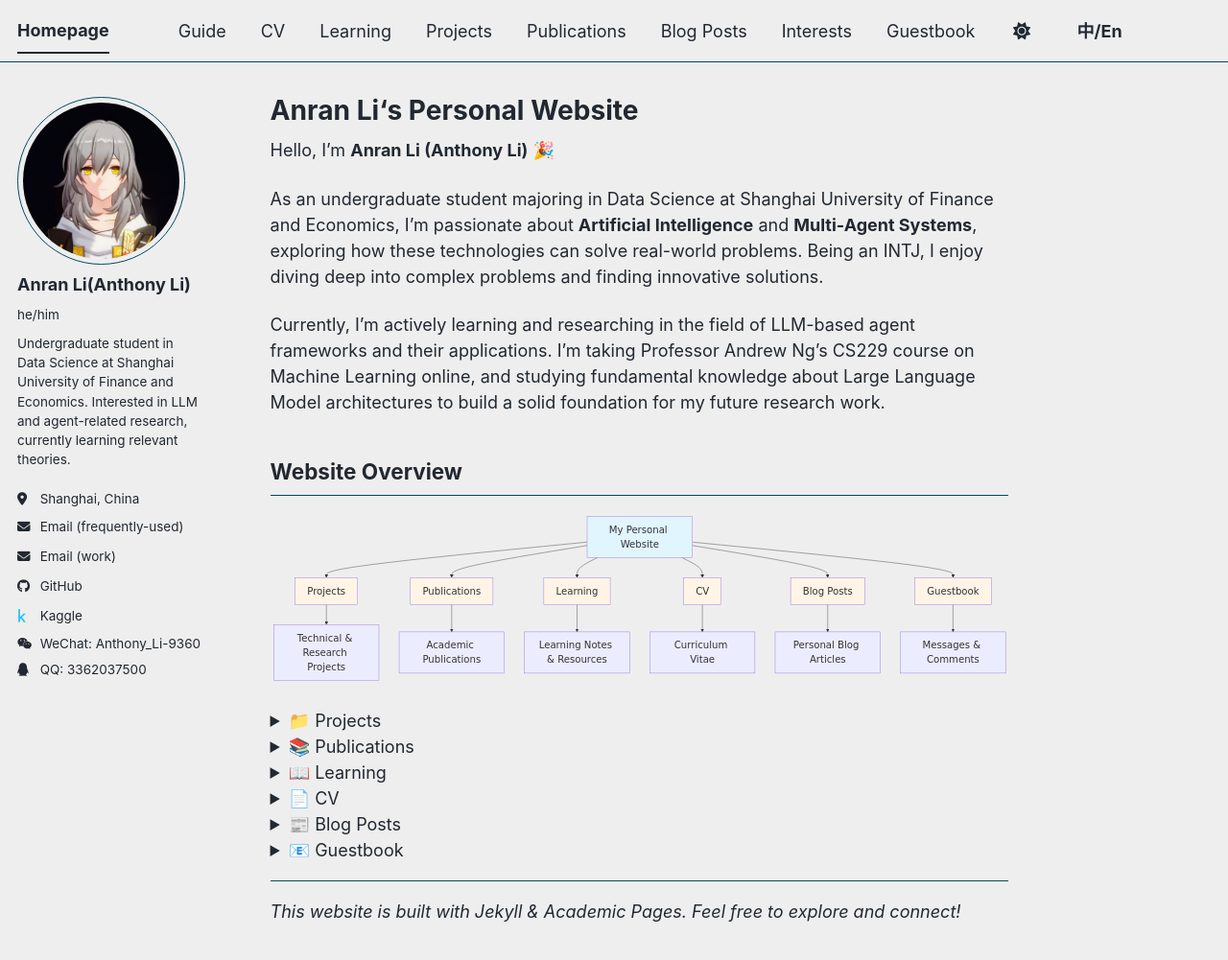
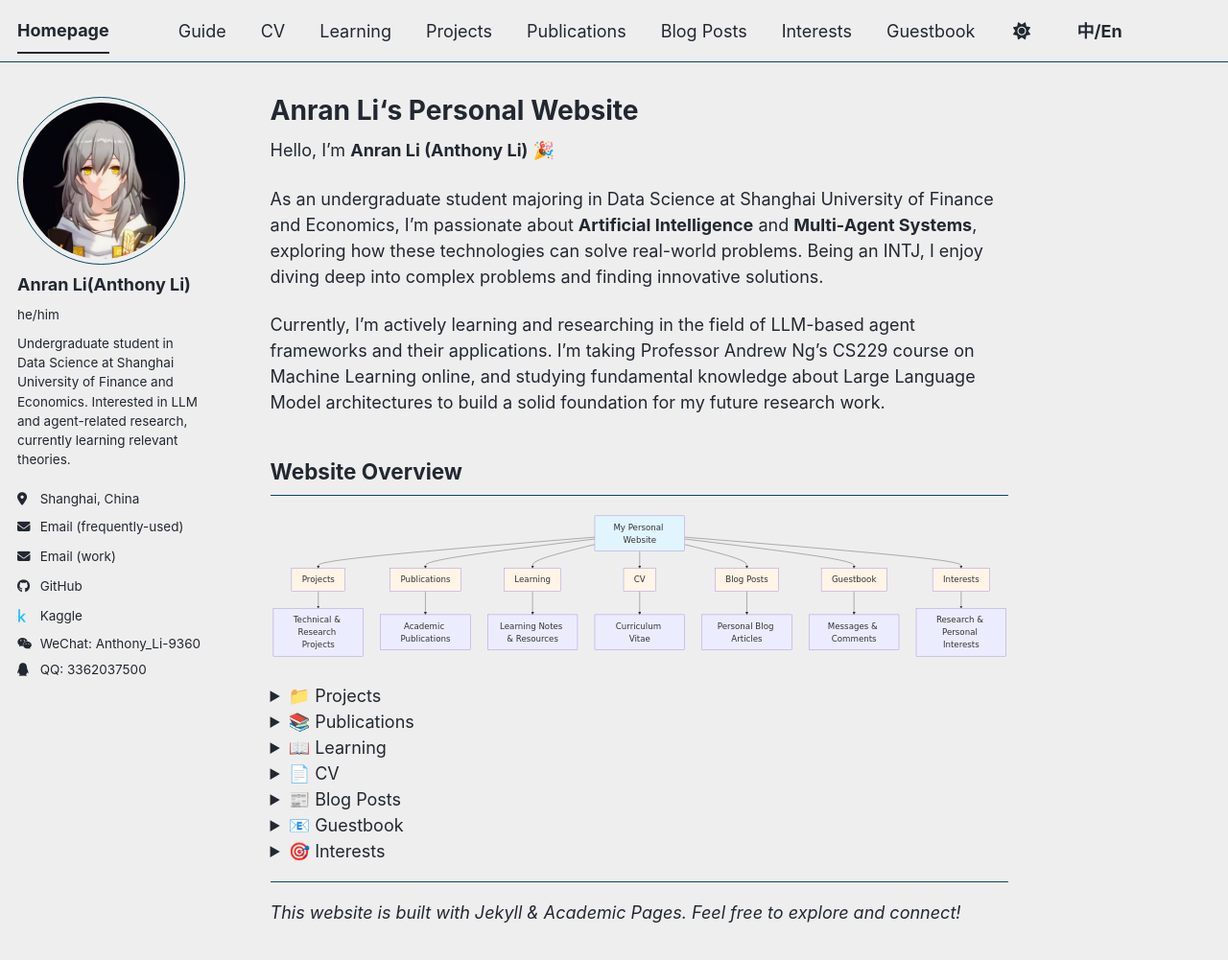
Before and after one commit to Anthony-Li-Anran/Anthony-Li-Anran.github.io, a Jekyll site: the page built from _pages/about.md, in a window 1280 px wide and 1022 px high. Shown: the top 1001 px of the window at 96% size. Built offline with Jekyll 4.4.1, drawn with Linux system fonts in a browser that asks for light colours; a script bundle is joined from its source files by our own code; library files that are not in the unit come from our copies.

Commit message:
Updated some of the content

```diff
--- a/_pages/about.md
+++ b/_pages/about.md
@@ -27,6 +27,7 @@ graph TD
     A --> E[CV]
     A --> F[Blog Posts]
     A --> G[Guestbook]
+    A --> H[Interests]
 
     B --> B1[Technical & Research Projects]
     C --> C1[Academic Publications]
@@ -34,6 +35,7 @@ graph TD
     E --> E1[Curriculum Vitae]
     F --> F1[Personal Blog Articles]
     G --> G1[Messages & Comments]
+    H --> H1[Research & Personal Interests]
 
     style A fill:#e1f5ff
     style B fill:#fff4e6
@@ -74,6 +77,11 @@ graph TD
   A space for visitors to leave messages, comments, or questions. Feel free to connect with me here!
 </details>
 
+<details>
+  <summary>🎯 Interests</summary>
+  My research and personal interests, including work in Large Language Models, AI Agents, Data Science, as well as hobbies like music, gaming, swimming, and board games.
+</details>
+
 ---
 
 *This website is built with Jekyll & Academic Pages. Feel free to explore and connect!*
```
Also changed, not shown: other parts of _pages/about.md (+1 -0 lines), _pages/markdown.md (+6 -0 lines).
